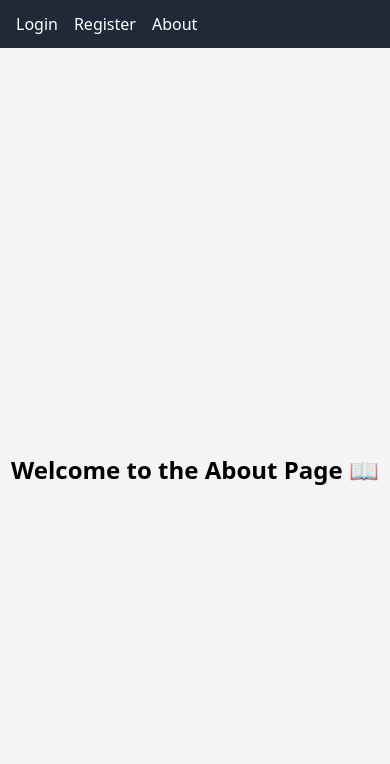
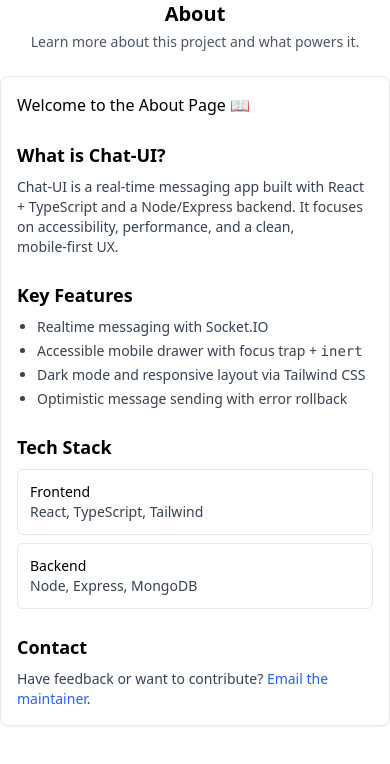
Before and after one commit to J0hn316/Chat-UI, a React (Vite) app in the folder client/: page /about in a window 390 px wide. Shown: the top 764 px of the page. Built offline with nearby package versions, Linux system fonts and the light colour scheme.

Commit message:
refactor: enhance Navbar and layout structure; improve accessibility and responsiveness; update About and Login pages for better user experience

```diff
--- a/client/index.html
+++ b/client/index.html
@@ -8,7 +8,7 @@
   </head>
 
   <body>
-    <div id="root" class="bg-gray-400 min-h-screen"></div>
+    <div id="root"></div>
     <script type="module" src="/src/main.tsx"></script>
   </body>
 
--- a/client/src/App.tsx
+++ b/client/src/App.tsx
@@ -4,8 +4,6 @@
 import AppLayout from './layouts/AppLayout';
 import ProtectedRoute from './routes/ProtectedRoute';
 import PresenceProvider from './context/PresenceContext';
-
-import Navbar from './components/Navbar';
 
 // Importing pages
 import ChatPage from './pages/ChatPage';
@@ -18,7 +16,6 @@
 const App = (): JSX.Element => {
   return (
     <>
-      <Navbar />
       <Routes>
         {/* Public Routes */}
         <Route path="/" element={<LoginPage />} />
@@ -39,9 +36,12 @@
         >
           <Route path="dashboard" element={<DashboardPage />} />
           <Route path="chat" element={<ChatPage />} />
+
+          {/* Nested catch-all 404 (protected area only) */}
+          <Route path="*" element={<PageNotFound />} />
         </Route>
 
-        {/* Catch-all 404 */}
+        {/* Global Catch-all 404 for public/unknown roots */}
         <Route path="*" element={<PageNotFound />} />
       </Routes>
     </>
--- a/client/src/components/Navbar.tsx
+++ b/client/src/components/Navbar.tsx
@@ -1,43 +1,147 @@
+import { useState } from 'react';
+import type { JSX } from 'react';
 import { Link } from 'react-router-dom';
+
 import { useAuth } from '../hooks/useAuth';
-import type { JSX } from 'react';
 
 const Navbar = (): JSX.Element => {
   const { user, logout } = useAuth();
+  const [isOpen, setIsOpen] = useState(false);
+
+  const closeMenu = (): void => setIsOpen(false);
+  const toggleMenu = (): void => setIsOpen((prev) => !prev);
 
   return (
-    <nav className="bg-gray-800 text-white px-4 py-3 flex justify-between items-center">
-      <div className="flex space-x-4">
+    <nav className="mx-auto flex max-w-7xl items-center justify-between bg-gray-800 text-white p-4">
+      <Link to="/" className="text-lg font-semibold hover:text-blue-500">
+        Chat UI
+      </Link>
+
+      {/* Mobile menu button */}
+      <button
+        type="button"
+        onClick={toggleMenu}
+        aria-controls="primary-navigation"
+        aria-expanded={isOpen}
+        className="md:hidden inline-flex items-center justify-center p-2 rounded hover:bg-gray-700 focus:outline-none focus:ring-2 focus:ring-blue-500"
+      >
+        <span className="sr-only">Toggle navigation</span>
+        <svg
+          className="h-6 w-6"
+          fill="none"
+          stroke="currentColor"
+          strokeWidth={2}
+          viewBox="0 0 24 24"
+        >
+          {isOpen ? (
+            <path
+              strokeLinecap="round"
+              strokeLinejoin="round"
+              d="M6 18L18 6M6 6l12 12"
+            />
+          ) : (
+            <path
+              strokeLinecap="round"
+              strokeLinejoin="round"
+              d="M4 6h16M4 12h16M4 18h16"
+            />
+          )}
+        </svg>
+      </button>
+
+      {/* Mobile dropdown */}
+      {isOpen && (
+        <div id="primary-navigation" className="mt-3 space-y-2 md:hidden">
           {user ? (
             <>
-            <Link to="/dashboard" className="hover:underline">
+              <Link
+                to="/dashboard"
+                className="block hover:text-blue-500"
+                onClick={closeMenu}
+              >
                 Dashboard
               </Link>
-            <Link to="/chat" className="hover:underline">
+              <Link
+                to="/chat"
+                className="block hover:text-blue-500"
+                onClick={closeMenu}
+              >
                 Chat
               </Link>
-            <Link to="/about" className="hover:underline">
+              <Link
+                to="/about"
+                className="block hover:text-blue-500"
+                onClick={closeMenu}
+              >
                 About
               </Link>
+              <div className="flex items-center justify-between pt-2 border-t border-gray-700">
+                <button
+                  onClick={() => {
+                    logout();
+                    closeMenu();
+                  }}
+                  type="button"
+                  className="bg-red-500 hover:bg-red-600 text-white px-3 py-1 rounded"
+                >
+                  Logout
+                </button>
+              </div>
             </>
           ) : (
             <>
-            <Link to="/login" className="hover:underline">
+              <Link
+                to="/login"
+                className="block hover:text-blue-500"
+                onClick={closeMenu}
+              >
                 Login
               </Link>
-            <Link to="/register" className="hover:underline">
+              <Link
+                to="/register"
+                className="block hover:text-blue-500"
+                onClick={closeMenu}
+              >
                 Register
               </Link>
-            <Link to="/about" className="hover:underline">
+              <Link
+                to="/about"
+                className="block hover:text-blue-500"
+                onClick={closeMenu}
+              >
                 About
               </Link>
             </>
           )}
         </div>
+      )}
 
-      {user && (
-        <div className="flex items-center space-x-4">
-          <span className="text-sm hidden sm:inline">👋 {user.username}</span>
+      {/* Desktop links */}
+      <div className="hidden md:flex md:items-center md:space-x-6">
+        {user ? (
+          <>
+            {' '}
+            <Link
+              to="/dashboard"
+              className="hover:text-blue-500"
+              onClick={closeMenu}
+            >
+              Dashboard
+            </Link>
+            <Link
+              to="/chat"
+              className="hover:text-blue-500"
+              onClick={closeMenu}
+            >
+              Chat
+            </Link>
+            <Link
+              to="/about"
+              className="hover:text-blue-500"
+              onClick={closeMenu}
+            >
+              About
+            </Link>
             <button
               onClick={logout}
               type="button"
@@ -45,10 +149,78 @@
             >
               Logout
             </button>
+          </>
+        ) : (
+          <>
+            <Link
+              to="/login"
+              className="hover:text-blue-500"
+              onClick={closeMenu}
+            >
+              Login
+            </Link>
+            <Link
+              to="/register"
+              className="hover:text-blue-500"
+              onClick={closeMenu}
+            >
+              Register
+            </Link>
+            <Link
+              to="/about"
+              className="hover:text-blue-500"
+              onClick={closeMenu}
+            >
+              About
+            </Link>
+          </>
+        )}
       </div>
-      )}
     </nav>
   );
 };
 
 export default Navbar;
+
+// <nav className="bg-gray-800 text-white px-4 py-3 flex justify-between items-center">
+//   <div className="flex space-x-4">
+//     {user ? (
+//       <>
+//         <Link to="/dashboard" className="hover:underline">
+//           Dashboard
+//         </Link>
+//         <Link to="/chat" className="hover:underline">
+//           Chat
+//         </Link>
+//         <Link to="/about" className="hover:underline">
+//           About
+//         </Link>
+//       </>
+//     ) : (
+//       <>
+//         <Link to="/login" className="hover:underline">
+//           Login
+//         </Link>
+//         <Link to="/register" className="hover:underline">
+//           Register
+//         </Link>
+//         <Link to="/about" className="hover:underline">
+//           About
+//         </Link>
+//       </>
+//     )}
+//   </div>
+
+//   {user && (
+//     <div className="flex items-center space-x-4">
+//       <span className="text-sm hidden sm:inline">👋 {user.username}</span>
+//       <button
+//         onClick={logout}
+//         type="button"
+//         className="bg-red-500 hover:bg-red-600 text-white px-3 py-1 rounded"
+//       >
+//         Logout
+//       </button>
+//     </div>
+//   )}
+// </nav>
--- a/client/src/layouts/AppLayout.tsx
+++ b/client/src/layouts/AppLayout.tsx
@@ -1,5 +1,7 @@
 import type { JSX } from 'react';
 import { Outlet } from 'react-router-dom';
+
+import Navbar from '../components/Navbar';
 
 /**
  * AppLayout
@@ -10,6 +12,7 @@
 const AppLayout = (): JSX.Element => {
   return (
     <div className="min-h-dvh bg-gray-300 text-gray-900 dark:bg-gray-900 dark:text-gray-100">
+      <Navbar />
       <main className="mx-auto w-full max-w-7xl px-3 sm:px-6 lg:px-8 pb-[env(safe-area-inset-bottom)] pt-[calc(theme(space.4)+env(safe-area-inset-top))]">
         <Outlet />
       </main>
--- a/client/src/pages/AboutPage.tsx
+++ b/client/src/pages/AboutPage.tsx
@@ -2,9 +2,71 @@
 
 const AboutPage = (): JSX.Element => {
   return (
-    <div className="min-h-screen flex items-center justify-center bg-gray-100 text-2xl font-bold">
-      Welcome to the About Page 📖
-    </div>
+    <section className="mx-auto w-full max-w-2xl">
+      <header className="mb-6 text-center">
+        <h1 className="text-xl sm:text-2xl font-semibold">About</h1>
+        <p className="mt-1 text-sm text-gray-600 dark:text-gray-300">
+          Learn more about this project and what powers it.
+        </p>
+      </header>
+
+      <article className="rounded-lg border border-gray-200 dark:border-gray-700 bg-white dark:bg-gray-800 shadow-sm p-4 sm:p-6">
+        <p className="text-base sm:text-lg">Welcome to the About Page 📖</p>
+
+        <section className="mt-6">
+          <h2 className="text-lg sm:text-xl font-semibold">What is Chat‑UI?</h2>
+          <p className="mt-2 text-sm sm:text-base text-gray-700 dark:text-gray-200">
+            Chat‑UI is a real‑time messaging app built with React + TypeScript
+            and a Node/Express backend. It focuses on accessibility,
+            performance, and a clean, mobile‑first UX.
+          </p>
+        </section>
+
+        <section className="mt-6">
+          <h2 className="text-lg sm:text-xl font-semibold">Key Features</h2>
+          <ul className="mt-2 list-disc pl-5 space-y-1 text-sm sm:text-base text-gray-700 dark:text-gray-200">
+            <li>Realtime messaging with Socket.IO</li>
+            <li>
+              Accessible mobile drawer with focus trap + <code>inert</code>
+            </li>
+            <li>Dark mode and responsive layout via Tailwind CSS</li>
+            <li>Optimistic message sending with error rollback</li>
+          </ul>
+        </section>
+
+        <section className="mt-6">
+          <h2 className="text-lg sm:text-xl font-semibold">Tech Stack</h2>
+          <div className="mt-2 grid grid-cols-1 sm:grid-cols-2 gap-2 text-sm sm:text-base">
+            <div className="rounded-md border border-gray-200 dark:border-gray-700 p-3 bg-white/50 dark:bg-gray-900/50">
+              <p className="font-medium">Frontend</p>
+              <p className="text-gray-700 dark:text-gray-300">
+                React, TypeScript, Tailwind
+              </p>
+            </div>
+            <div className="rounded-md border border-gray-200 dark:border-gray-700 p-3 bg-white/50 dark:bg-gray-900/50">
+              <p className="font-medium">Backend</p>
+              <p className="text-gray-700 dark:text-gray-300">
+                Node, Express, MongoDB
+              </p>
+            </div>
+          </div>
+        </section>
+
+        <section className="mt-6">
+          <h2 className="text-lg sm:text-xl font-semibold">Contact</h2>
+          <p className="mt-2 text-sm sm:text-base text-gray-700 dark:text-gray-200">
+            Have feedback or want to contribute?{' '}
+            <a
+              href="mailto:you@example.com"
+              className="text-blue-600 hover:underline"
+            >
+              Email the maintainer
+            </a>
+            .
+          </p>
+        </section>
+      </article>
+    </section>
   );
 };
 
--- a/client/src/pages/RegisterPage.tsx
+++ b/client/src/pages/RegisterPage.tsx
@@ -75,7 +75,7 @@
           Create an account.
         </h1>
         <p className="mt-1 text-sm text-gray-600 dark:text-gray-300">
-          Start chatting in seconds.
+          Sign up to start chatting.
         </p>
       </header>
 
```
Also changed, not shown: client/src/context/PresenceContext.tsx (+7 -5 lines), client/src/pages/DashboardPage.tsx (+40 -16 lines), client/src/pages/LoginPage.tsx (+7 -3 lines), client/src/pages/PageNotFound.tsx (+18 -3 lines). Lines whose indentation alone changed are shown as unchanged.
